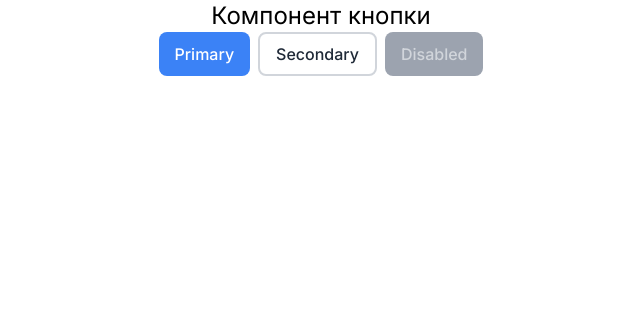
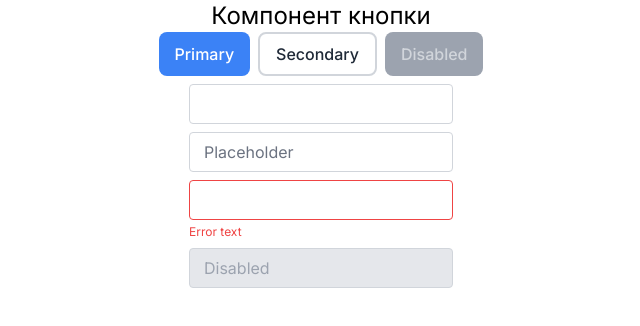
Before and after one commit to okokanya/finance-tracker, a Next.js app: page / in a window 1280 px wide. Shown: the top 326 px of the page, without its empty margins (319-959 px from the left). Built offline with nearby package versions, Linux system fonts and the light colour scheme; no server answers; the database is empty.

Commit message:
feature(uikit): input component

```diff
--- /dev/null
+++ b/src/components/input/input.tsx
@@ -0,0 +1,34 @@
+import { Input as HeadlessInput, InputProps as HeadlessInputProps } from '@headlessui/react';
+
+import { cn } from '@/utils/cn';
+
+export type InputProps = HeadlessInputProps & {
+  errorText?: string;
+  wrapperClassName?: string;
+};
+
+const Input: React.FC<InputProps> = ({
+  className,
+  errorText,
+  disabled,
+  wrapperClassName,
+  ...props
+}) => {
+  const inputClasses: InputProps['className'] = cn(
+    'h-10 w-auto rounded-[4px] border border-gray-300 bg-white px-[14px] hover:border-gray-400 hover:bg-gray-100 focus:border-blue-500 focus:bg-gray-100 font-normal text-base',
+    {
+      ['bg-gray-200 cursor-not-allowed hover:bg-gray-200 text-gray-400']: disabled,
+      ['border-red-500 mb-1']: Boolean(errorText),
+    },
+    className
+  );
+
+  return (
+    <div className={cn('block h-auto w-auto', wrapperClassName)}>
+      <HeadlessInput className={inputClasses} disabled={disabled} {...props} />
+      {errorText ? <p className="m-0 text-xs font-normal text-red-500">{errorText}</p> : null}
+    </div>
+  );
+};
+
+export default Input;
--- a/src/pages/index.tsx
+++ b/src/pages/index.tsx
@@ -3,6 +3,7 @@ import Head from 'next/head';
 import { useQuery } from '@tanstack/react-query';
 
 import Button from '@/components/button';
+import Input from '@/components/input/input';
 import { todoSchema } from '@/models/todos';
 
 const inter = Inter({ subsets: ['latin'] });
@@ -28,6 +29,12 @@ export default function Home() {
         <Button variant="secondary">Secondary</Button>
         <Button disabled>Disabled</Button>
       </div>
+      <div className="mt-2 flex flex-col gap-2">
+        <Input />
+        <Input placeholder="Placeholder" />
+        <Input errorText="Error text" />
+        <Input disabled value="Disabled" />
+      </div>
 
       {isPending ? (
         <p className="text-yellow-400">загрузка...</p>
```
